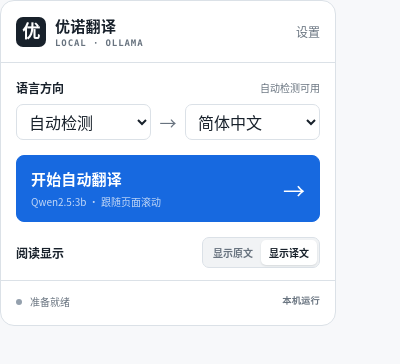
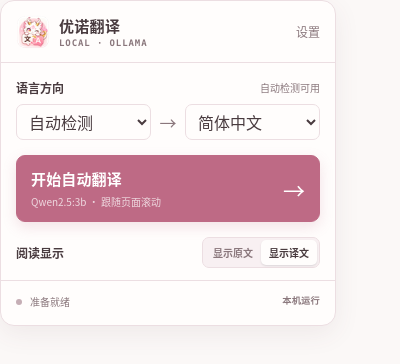
Before and after one commit to chengjing84/younuo-local-translator, a browser extension: page extension/popup.html in a window 400 px wide. Drawn offline with Linux system fonts and the light colour scheme.

Commit message:
Soften the workspace palette and show the Younuo icon

```diff
--- a/extension/popup.html
+++ b/extension/popup.html
@@ -2,7 +2,7 @@
 <html lang="zh-CN">
 <head><meta charset="utf-8"><meta name="viewport" content="width=device-width,initial-scale=1"><title>优诺本地翻译插件</title><link rel="stylesheet" href="ui.css"></head>
 <body class="popup-body"><main class="popup-shell">
-  <header class="app-bar"><div class="brand-lockup"><span class="brand-mark" aria-hidden="true">优</span><div><h1>优诺翻译</h1><p>LOCAL · OLLAMA</p></div></div><button id="openOptions" class="plain-icon" title="设置" aria-label="打开设置">设置</button></header>
+  <header class="app-bar"><div class="brand-lockup"><img class="brand-mark" src="icons/icon-48.png" alt="优诺翻译图标"><div><h1>优诺翻译</h1><p>LOCAL · OLLAMA</p></div></div><button id="openOptions" class="plain-icon" title="设置" aria-label="打开设置">设置</button></header>
   <section class="workspace" aria-label="翻译控制台">
     <div class="field-label"><span>语言方向</span><span class="field-hint">自动检测可用</span></div>
     <div class="language-row"><label><span class="sr-only">原文语言</span><select id="sourceLanguage"><option value="auto">自动检测</option><option value="en">英语</option><option value="zh">简体中文</option><option value="ja">日语</option><option value="ko">韩语</option></select></label><span class="direction-arrow" aria-hidden="true">→</span><label><span class="sr-only">译文语言</span><select id="targetLanguage"><option value="zh">简体中文</option><option value="en">英语</option><option value="ja">日语</option><option value="ko">韩语</option></select></label></div>
--- a/extension/ui.css
+++ b/extension/ui.css
@@ -1,15 +1,15 @@
 :root {
-  --canvas: #f7f8fa;
-  --surface: #ffffff;
-  --surface-muted: #f1f3f5;
-  --ink: #18212b;
-  --muted: #68737f;
-  --line: #dbe1e7;
-  --accent: #1769e0;
-  --accent-strong: #0955bd;
-  --accent-soft: #e8f1ff;
-  --danger: #c6394a;
-  --success: #147a54;
+  --canvas: #fbf8f7;
+  --surface: #fffdfc;
+  --surface-muted: #f8f0f2;
+  --ink: #493b3f;
+  --muted: #8a777c;
+  --line: #ecdee2;
+  --accent: #be6a85;
+  --accent-strong: #a95471;
+  --accent-soft: #fff0f4;
+  --danger: #bd5263;
+  --success: #66907b;
 }
 
 * { box-sizing: border-box; }
@@ -20,10 +20,10 @@ button { color: inherit; }
 
 /* Popup: compact, task-first workspace */
 .popup-body { width: 336px; min-height: 326px; overflow: hidden; border-radius: 14px; }
-.popup-shell { min-height: 326px; overflow: hidden; border: 1px solid var(--line); border-radius: 14px; background: var(--surface); }
+.popup-shell { min-height: 326px; overflow: hidden; border: 1px solid var(--line); border-radius: 14px; background: var(--surface); box-shadow: 0 8px 26px rgba(102, 66, 76, .08); }
 .app-bar { display: flex; align-items: center; justify-content: space-between; min-height: 62px; padding: 13px 15px; border-bottom: 1px solid var(--line); }
 .brand-lockup { display: flex; align-items: center; gap: 9px; }
-.brand-mark { display: grid; place-items: center; width: 30px; height: 30px; border-radius: 7px; color: #fff; background: var(--ink); font: 700 18px/1 "STKaiti", KaiTi, serif; }
+.brand-mark { display: block; width: 34px; height: 34px; border-radius: 10px; object-fit: cover; }
 .brand-lockup h1 { margin: 0; font-size: 15px; font-weight: 750; letter-spacing: .02em; }
 .brand-lockup p, .eyebrow { margin: 3px 0 0; color: var(--muted); font: 700 9px/1 Bahnschrift, Consolas, monospace; letter-spacing: .1em; }
 .plain-icon { padding: 5px 0 5px 9px; border: 0; color: var(--muted); background: transparent; font-size: 12px; cursor: pointer; }
@@ -36,10 +36,10 @@ select, input, textarea { color: var(--ink); border: 1px solid var(--line); bord
 select { width: 100%; height: 36px; padding: 0 8px; cursor: pointer; }
 select:focus, input:focus, textarea:focus { border-color: var(--accent); box-shadow: 0 0 0 3px var(--accent-soft); }
 .direction-arrow { text-align: center; color: var(--muted); font-size: 17px; }
-.translate-cta { display: flex; align-items: center; justify-content: space-between; width: 100%; min-height: 64px; margin-top: 15px; padding: 12px 14px; border: 1px solid var(--accent); border-radius: 8px; color: #fff; text-align: left; background: var(--accent); cursor: pointer; transition: background .16s ease, border-color .16s ease, transform .16s ease; }
-.translate-cta:hover { border-color: var(--accent-strong); background: var(--accent-strong); }
+.translate-cta { display: flex; align-items: center; justify-content: space-between; width: 100%; min-height: 64px; margin-top: 15px; padding: 12px 14px; border: 1px solid var(--accent); border-radius: 9px; color: #fff; text-align: left; background: var(--accent); box-shadow: 0 5px 14px rgba(190, 106, 133, .18); cursor: pointer; transition: background .16s ease, border-color .16s ease, transform .16s ease, box-shadow .16s ease; }
+.translate-cta:hover { border-color: var(--accent-strong); background: var(--accent-strong); box-shadow: 0 7px 18px rgba(169, 84, 113, .22); }
 .translate-cta:active { transform: translateY(1px); }
-.translate-cta.is-translating { border-color: #0a4ca6; background: #0a4ca6; cursor: wait; }
+.translate-cta.is-translating { border-color: #91445f; background: #91445f; cursor: wait; }
 .translate-cta:disabled { opacity: 1; }
 .cta-copy { display: grid; gap: 5px; }
 .cta-copy strong { font-size: 15px; letter-spacing: .01em; }
@@ -50,9 +50,9 @@ select:focus, input:focus, textarea:focus { border-color: var(--accent); box-sha
 .segmented button { padding: 5px 8px; border: 0; border-radius: 5px; color: var(--muted); background: transparent; font-size: 10px; cursor: pointer; }
 .segmented button.active { color: var(--ink); background: var(--surface); box-shadow: 0 1px 2px rgba(20, 32, 44, .12); }
 .status { display: grid; grid-template-columns: 7px 1fr auto; gap: 7px; align-items: center; min-height: 42px; padding: 0 15px; border-top: 1px solid var(--line); color: var(--muted); font-size: 10px; }
-.status-light { width: 6px; height: 6px; border-radius: 50%; background: #94a0ad; }
+.status-light { width: 6px; height: 6px; border-radius: 50%; background: #c5aeb5; }
 .status-tail { color: var(--muted); font: 700 9px/1 Bahnschrift, Consolas, monospace; letter-spacing: .05em; }
-.status.busy .status-light { background: #e8991d; animation: pulse 1s infinite; }
+.status.busy .status-light { background: #d9995e; animation: pulse 1s infinite; }
 .status.success .status-light { background: var(--success); }
 .status.error .status-light { background: var(--danger); }
 @keyframes pulse { 50% { opacity: .35; transform: scale(1.5); } }
@@ -84,7 +84,7 @@ select:focus, input:focus, textarea:focus { border-color: var(--accent); box-sha
 .check-list { display: grid; gap: 0; margin-top: 16px; border-top: 1px solid var(--line); }
 .check-row { display: grid; grid-template-columns: 8px 1fr auto; gap: 9px; align-items: center; padding: 10px 0; border-bottom: 1px solid var(--line); font-size: 12px; }
 .check-mark { width: 6px; height: 6px; border-radius: 50%; background: #9aa5b1; }
-.check-row.ok .check-mark { background: var(--success); }.check-row.warn .check-mark { background: #e8991d; }.check-row.error .check-mark { background: var(--danger); }
+.check-row.ok .check-mark { background: var(--success); }.check-row.warn .check-mark { background: #d9995e; }.check-row.error .check-mark { background: var(--danger); }
 .check-detail { color: var(--muted); font-size: 11px; }
 .table { width: 100%; border-collapse: collapse; font-size: 12px; }
 .table th, .table td { padding: 9px 7px; border-bottom: 1px solid var(--line); text-align: left; }
```
Also changed, not shown: extension/manifest.json, 1 other file.
